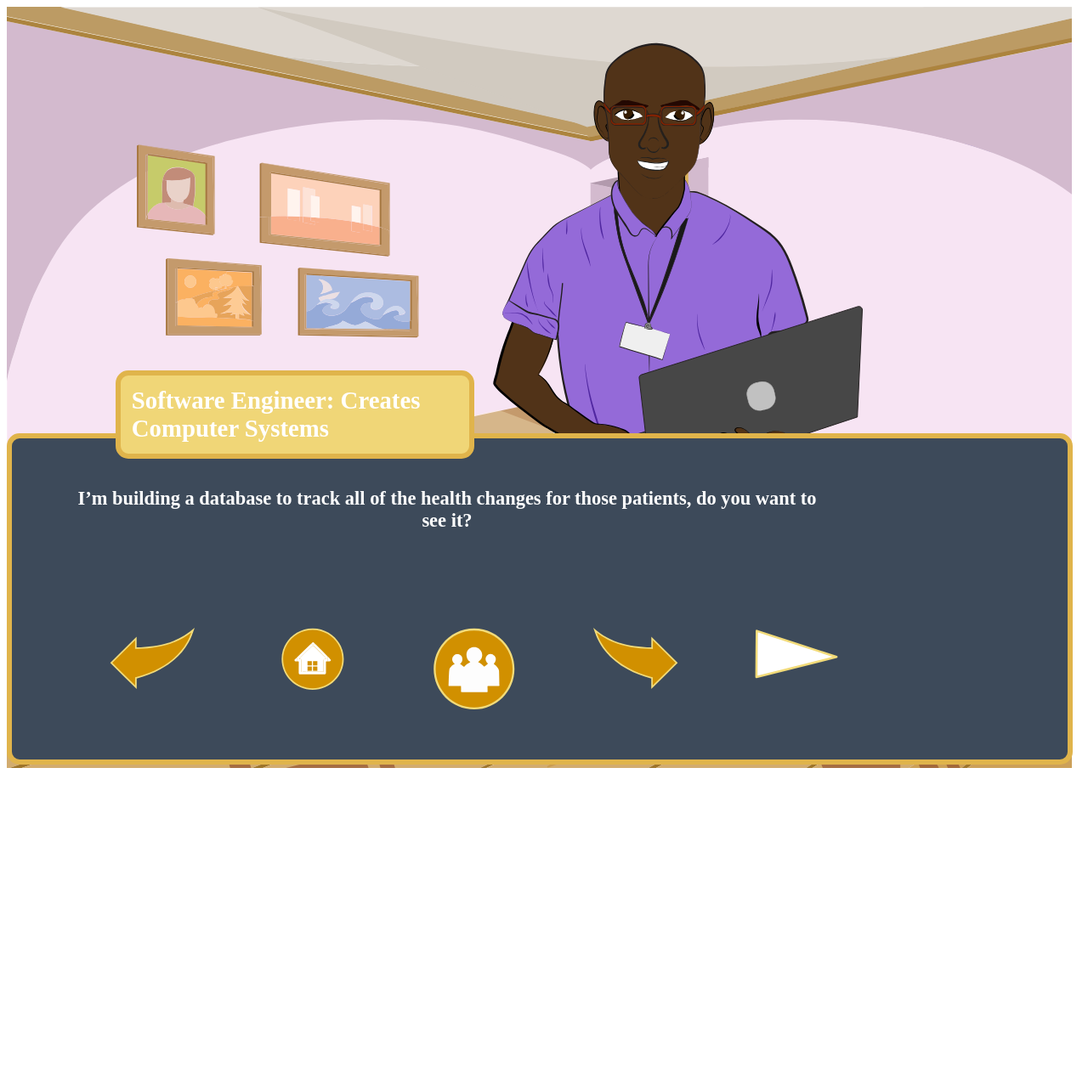
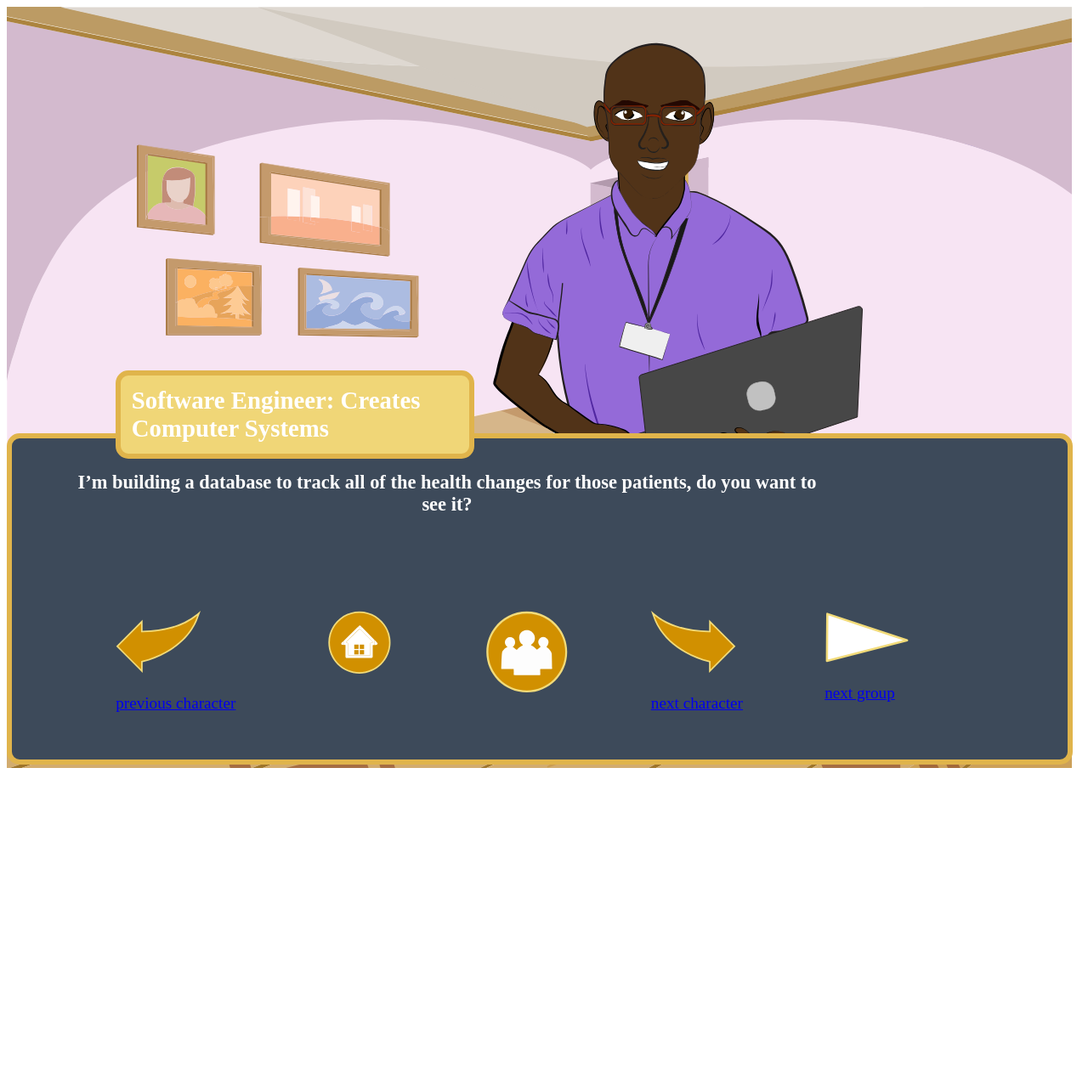
Before and after one commit to AlieCat/career, a Jekyll site: the page built from games/investigative/tech.html, in a window 1280 px wide. Shown: the whole page at 85% size. Built offline with Jekyll 4.4.1, drawn with Linux system fonts in a browser that asks for light colours.

Commit message:
Update character.html

```diff
--- a/_layouts/character.html
+++ b/_layouts/character.html
@@ -15,12 +15,21 @@
 
       <div class="sub"><h3 class="typewriter" id="speech"></h3>
         <div class="nav">
-          <a href="./{{ page.previous }}"><img src="../left_arrow.svg" width="100vw"/></a>
-          <a href="../Layout.pdf"><img src="../Home_Button.svg" width="100vw"/></a>
-          <a href="group.html"><img src="../Group_Button.svg" width="100vw" /></a>
-          <a href="./{{ page.next }}"><img src="../right_arrow.svg" width="100vw"/></a>
-          <a href="../{{ page.nextgroup}}"><img src="../Next_Button.svg" width="100vw"/></a>
-        <div>
+        <a href="./{{ page.previous }}">
+            <img src="../left_arrow.svg" width="100vw"/>
+            <p>previous character</p>
+        </a>
+        <a href="../Layout.pdf"><img src="../Home_Button.svg" width="100vw"/></a>
+        <a href="group.html"><img src="../Group_Button.svg" width="100vw" /></a>
+        <a href="./{{ page.next }}">
+            <img src="../right_arrow.svg" width="100vw"/>
+            <p>next character</p>
+         </a>
+         <a href="../{{ page.nextgroup}}">
+            <img src="../Next_Button.svg" width="100vw"/>
+            <p>next group</p>
+          </a>
+        </div>
           <div id="letter" style="display:none;"><img height="100px" src="letter.svg" /></div>
      </div>
   </body>
```
